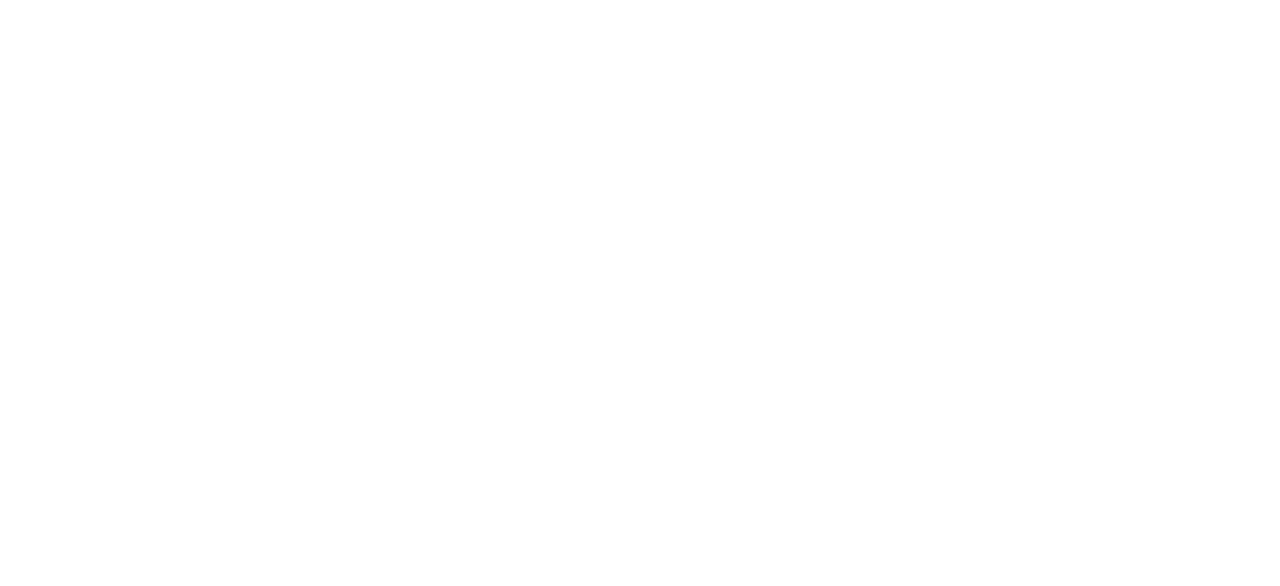
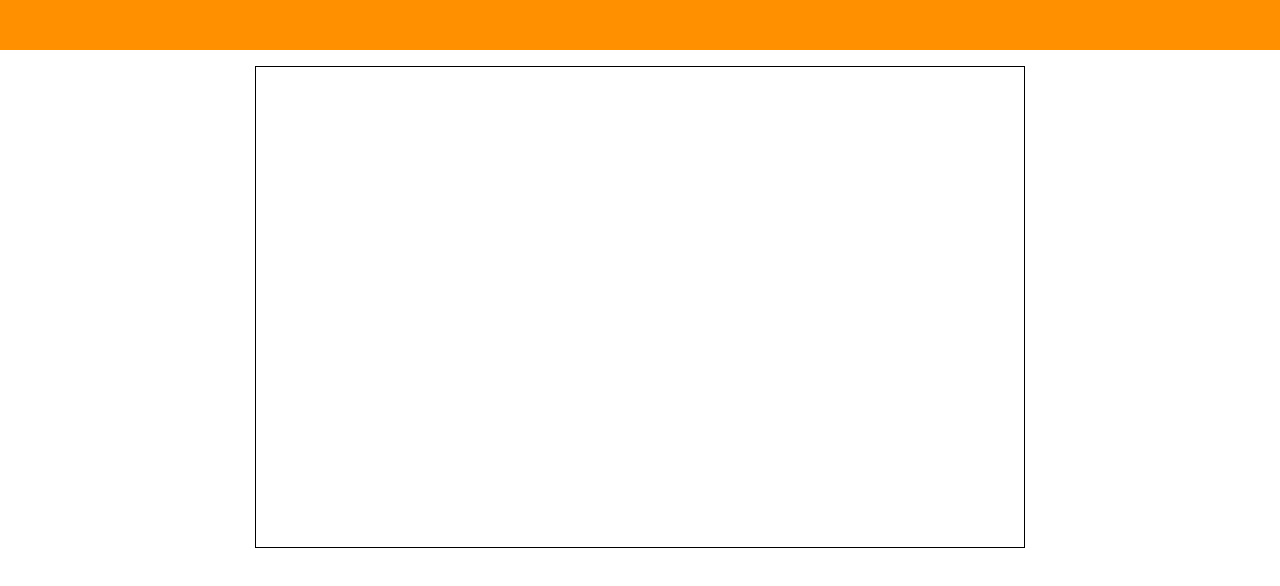
Before and after one commit to EstebanF77/GrupoDeTrabajo, a plain HTML site: page Proyecto/Pagina 1/index1.html in a window 1280 px wide. Drawn offline with Linux system fonts and the light colour scheme; files that its build step writes are made by us from their sources.

Commit message:
index barra

```diff
--- a/Proyecto/Pagina 1/css1.css
+++ b/Proyecto/Pagina 1/css1.css
@@ -0,0 +1,23 @@
+section{
+    width: 60vw;
+    height: 60vh;
+    border: 1px solid #000000;
+    margin: auto;
+    position: relative;
+    display: flex;
+    flex-direction: row-reverse;
+    flex-wrap: wrap;
+    gap: 10px;
+    justify-content: center;
+    align-items: center;
+}
+
+.Barprincipal {
+    width: 100%;
+    height: 50px;
+    background-color: rgb(255, 145, 0);
+    position: fixed;
+    top: 0px;
+    left: 0px;
+
+}
--- a/Proyecto/Pagina 1/index1.html
+++ b/Proyecto/Pagina 1/index1.html
@@ -0,0 +1,19 @@
+<html lang="es">
+<head>
+    <meta charset="UTF-8">
+
+    <title>Videojuegos principal</title>
+
+    <link rel="stylesheet" href="Pagina_1/css1.css">
+
+</head>
+<body>
+
+    <h1>hola mundo</h1>
+
+    <section>
+        <div class="Barprincipal"></div>
+    </section>
+
+</body>
+</html>
```
Also changed, not shown: Proyecto/Pagina 6/index6.html (+1 -2 lines).
